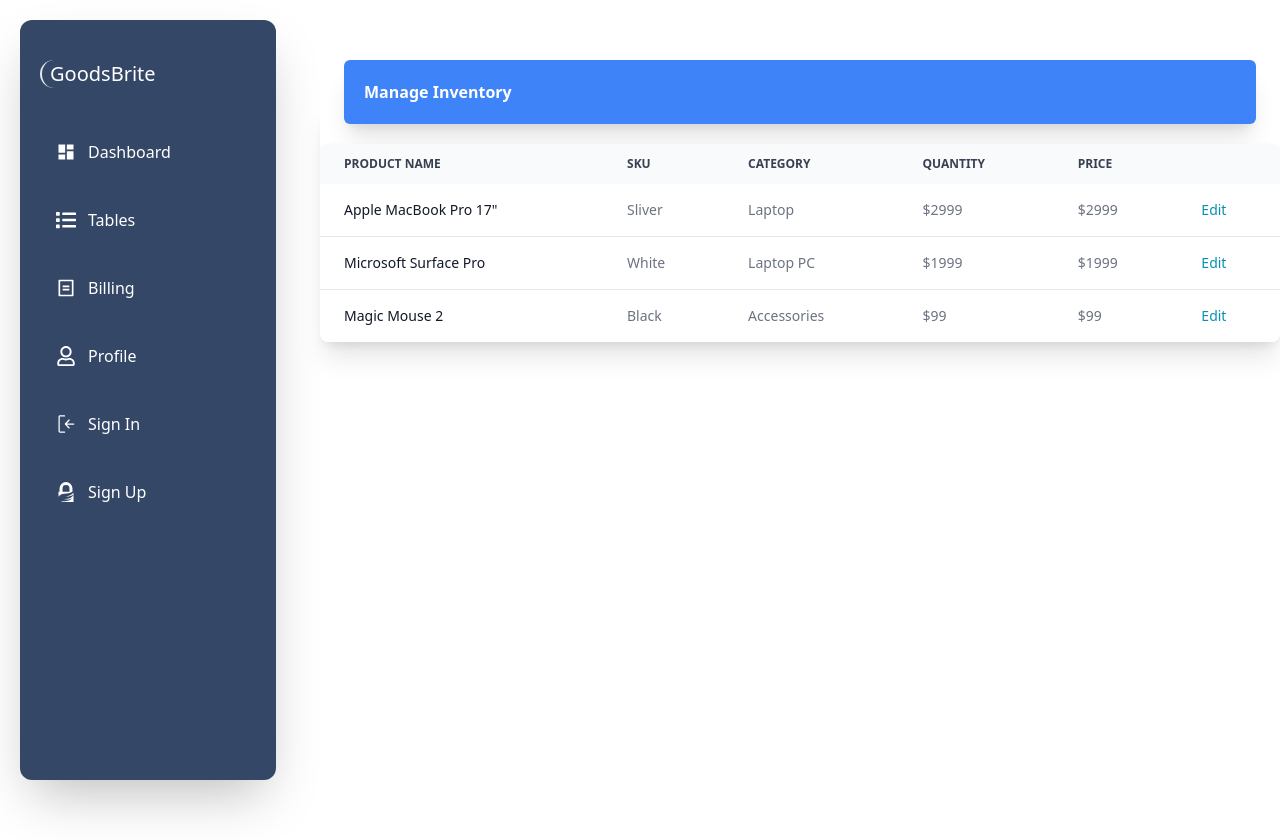
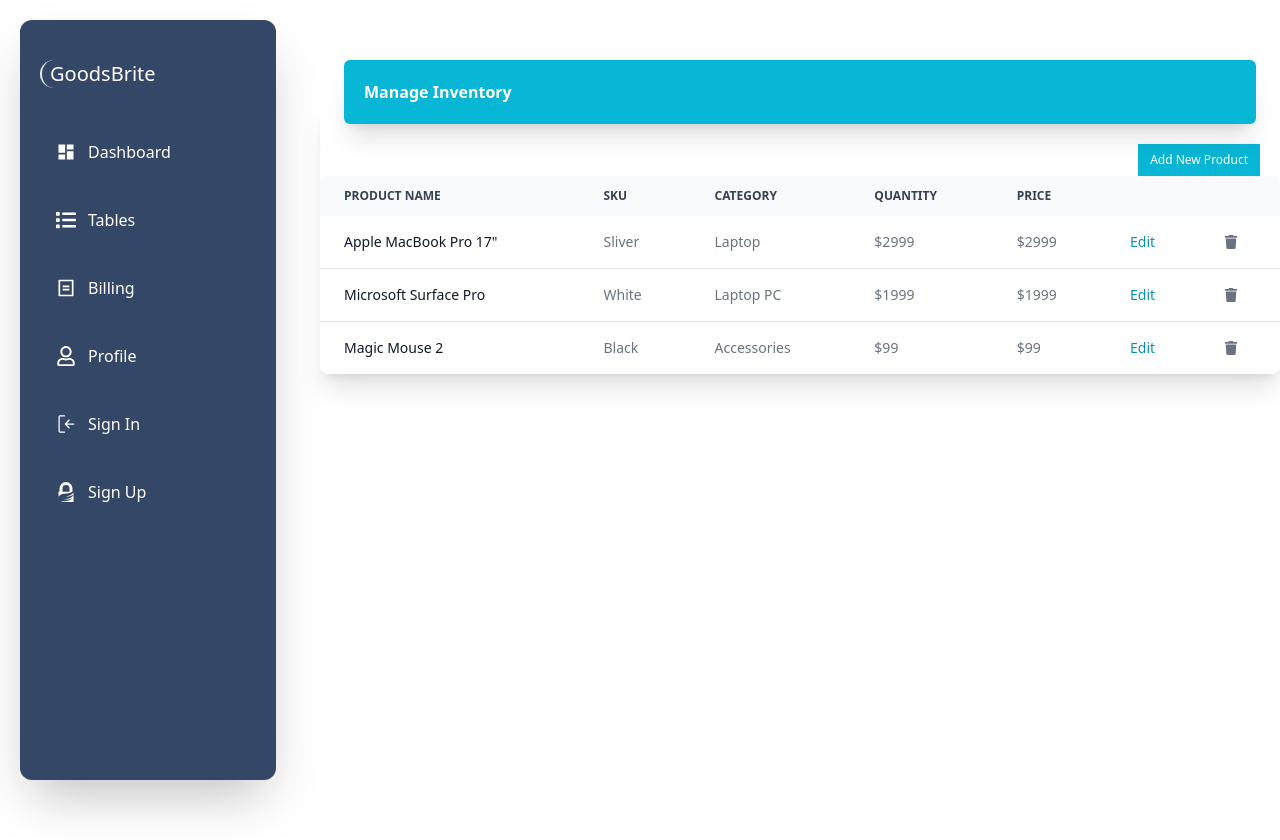
Before and after one commit to daniel-idowu-01/inventory-flow-test, a React (Vite) app in the folder client/: page /manage in a window 1280 px wide. Built offline with nearby package versions, Linux system fonts and the light colour scheme.

Commit message:
added add new product button

```diff
--- a/client/src/components/Sidebar.jsx
+++ b/client/src/components/Sidebar.jsx
@@ -65,7 +65,7 @@
             <Link
               to={link.link}
               key={link.id}
-              className='transition-all hover:bg-blue-500 hover:cursor-pointer w-full p-3 px-4 rounded-md flex items-center gap-3'
+              className='transition-all hover:bg-cyan-500 hover:cursor-pointer w-full p-3 px-4 rounded-md flex items-center gap-3'
             >
               {link.icon}
               <p>{link.name}</p>
--- a/client/src/components/TableComp.jsx
+++ b/client/src/components/TableComp.jsx
@@ -1,9 +1,15 @@
 import React from 'react'
 import { Table } from 'flowbite-react';
+import { FaTrash, FaPlusSquare } from 'react-icons/fa'
 
 const TableComp = () => {
   return (
     <div className="overflow-x-auto shadow-xl pt-10">
+      <button
+        className='bg-cyan-500 p-2 px-3 text-xs text-white float-right mr-5'
+      >
+        Add New Product
+      </button>
       <Table hoverable>
         <Table.Head>
           <Table.HeadCell>Product name</Table.HeadCell>
@@ -13,6 +19,9 @@
           <Table.HeadCell>Price</Table.HeadCell>
           <Table.HeadCell>
             <span className="sr-only">Edit</span>
+          </Table.HeadCell>
+          <Table.HeadCell>
+            <span className="sr-only">Delete</span>
           </Table.HeadCell>
         </Table.Head>
         <Table.Body className="divide-y">
@@ -29,6 +38,9 @@
                 Edit
               </a>
             </Table.Cell>
+            <Table.Cell>
+              <FaTrash />
+            </Table.Cell>
           </Table.Row>
           <Table.Row className="bg-white dark:border-gray-700 dark:bg-gray-800">
             <Table.Cell className="whitespace-nowrap font-medium text-gray-900 dark:text-white">
@@ -43,6 +55,9 @@
                 Edit
               </a>
             </Table.Cell>
+            <Table.Cell>
+              <FaTrash />
+            </Table.Cell>
           </Table.Row>
           <Table.Row className="bg-white dark:border-gray-700 dark:bg-gray-800">
             <Table.Cell className="whitespace-nowrap font-medium text-gray-900 dark:text-white">Magic Mouse 2</Table.Cell>
@@ -55,6 +70,9 @@
                 Edit
               </a>
             </Table.Cell>
+            <Table.Cell>
+              <FaTrash />
+            </Table.Cell>
           </Table.Row>
         </Table.Body>
       </Table>
--- a/client/src/pages/ManageInventory.jsx
+++ b/client/src/pages/ManageInventory.jsx
@@ -5,7 +5,7 @@
   return (
     <main className='relative top-5 md:absolute md:left-20 lg:left-[25%] lg:top-10 h-full md:w-[75%]'>
       <div
-        className='relative top-5 font-bold shadow-xl bg-blue-500 w-[95%] mx-auto text-white p-5 rounded-md'
+        className='relative top-5 font-bold shadow-xl bg-cyan-500 w-[95%] mx-auto text-white p-5 rounded-md'
       >
           Manage Inventory
       </div>
```
